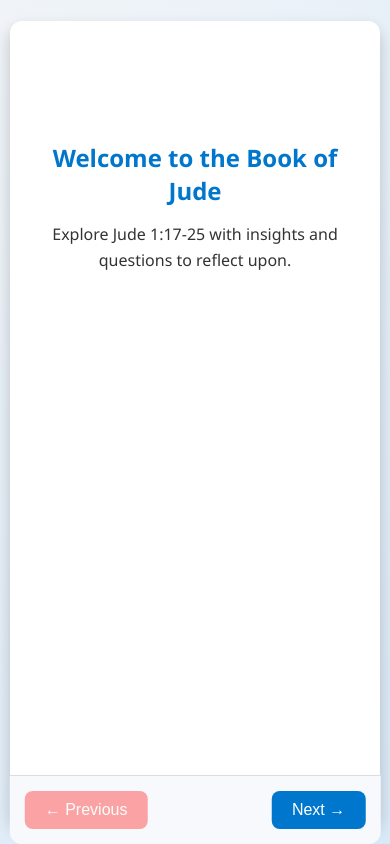
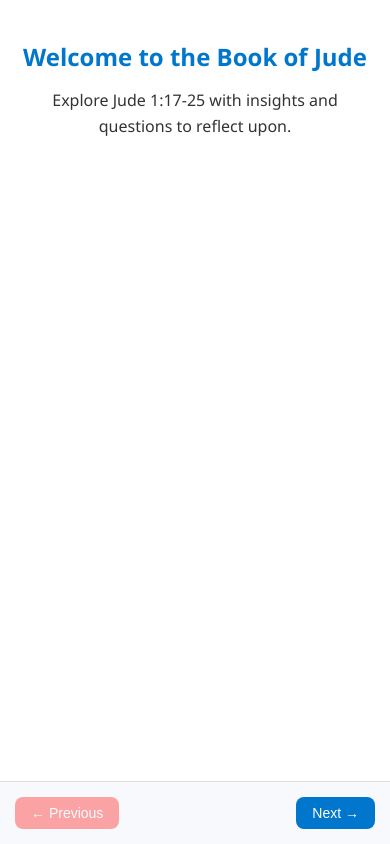
Before and after one commit to devsteve24/sbbs, a plain HTML site: page index.html in a window 390 px wide. Drawn offline with Linux system fonts and the light colour scheme.

Commit message:
Made it responsive

```diff
--- a/index.html
+++ b/index.html
@@ -7,6 +7,7 @@
     <title>Bible Study - Book of Jude</title>
     <style>
         @import url('https://fonts.googleapis.com/css2?family=Patrick+Hand&display=swap');
+
         body {
             font-family: 'Segoe UI', Tahoma, Geneva, Verdana, sans-serif;
             margin: 0;
@@ -14,38 +15,44 @@
             display: flex;
             justify-content: center;
             align-items: center;
-            height: 100vh;
+            min-height: 100vh; /* Ensure it fills the entire screen */
             background: linear-gradient(135deg, #f0f4f8, #d9e9f7);
             color: #333;
         }
+
         #app {
-            width: 95%;
-            max-width: 600px;
+            width: 100%;
+            max-width: 100%; /* Take up the full width */
+            height: 100vh; /* Always fill the viewport height */
             background: #ffffff;
-            border-radius: 12px;
-            box-shadow: 0 8px 16px rgba(0, 0, 0, 0.2);
+            border-radius: 0; /* No rounding for a full-screen feel */
+            box-shadow: none; /* Optional: Remove shadow for full-screen look */
             overflow: hidden;
             display: flex;
             flex-direction: column;
-            height: 95%;
-            position: relative;
+            justify-content: space-between; /* Space the content and buttons evenly */
         }
+
         .slide {
             display: none;
-            padding: 20px 20px 80px; /* Add extra bottom padding for scrollable content */
+            padding: 20px;
             text-align: center;
             transition: opacity 0.3s ease-in-out;
             overflow-y: auto;
             flex: 1;
         }
+
         .slide.active {
             display: block;
             animation: fadeIn 0.5s ease-in-out;
         }
+
         .slide.first-slide {
-            padding-top: 100px; /* Reduced top padding */
+            padding: 40px 20px; /* Equal spacing for the top and bottom */
             text-align: center;
+            flex: 1;
         }
+
         @keyframes fadeIn {
             from {
                 opacity: 0;
@@ -54,19 +61,23 @@
                 opacity: 1;
             }
         }
+
         h2, h3, h4 {
             color: #0077cc;
             margin-bottom: 15px;
         }
+
         p, ul {
             font-size: 1rem;
             line-height: 1.6;
             margin: 10px 0;
         }
+
         ul {
             padding-left: 20px;
             text-align: left;
         }
+
         .verses-box {
             margin-bottom: 20px;
             padding: 15px;
@@ -78,6 +89,7 @@
             text-align: left;
             color: #555;
         }
+
         .content-box {
             margin-top: 20px;
             padding: 15px;
@@ -86,9 +98,11 @@
             border: 1px solid #c0eac8;
             text-align: left;
         }
+
         .content-box h4 {
             color: #2f855a;
         }
+
         .discussion-box {
             margin-top: 20px;
             padding: 15px;
@@ -97,6 +111,7 @@
             border: 1px solid #0077cc;
             text-align: left;
         }
+
         .readonly-box {
             margin-top: 20px;
             padding: 15px;
@@ -105,10 +120,12 @@
             border: 1px solid #0077cc;
             text-align: left;
         }
+
         .readonly-box h5 {
             color: #0077cc;
             font-weight: bold;
         }
+
         textarea {
             width: 100%;
             margin-top: 10px;
@@ -120,27 +137,24 @@
             min-height: 80px;
             box-sizing: border-box;
         }
+
         .answer {
             font-style: italic;
             color: #555;
             margin: 10px 0;
         }
+
         .controls {
             display: flex;
             justify-content: space-between;
             background: #f7f9fc;
             padding: 15px;
             border-top: 1px solid #ddd;
-            position: fixed;
-            bottom: 0;
-            left: 50%;
-            transform: translateX(-50%);
-            max-width: 95%;
             width: 100%;
+            position: relative;
             box-sizing: border-box;
-            border-radius: 0 0 12px 12px;
-            z-index: 10;
         }
+
         button {
             padding: 10px 20px;
             font-size: 16px;
@@ -149,27 +163,47 @@
             cursor: pointer;
             transition: background 0.3s ease-in-out;
         }
+
         button:disabled {
             background: #ccc;
             color: #666;
             cursor: not-allowed;
             opacity: 0.6;
         }
+
         #prev {
             background: #ff6b6b;
             color: white;
         }
+
         #prev:hover:not(:disabled) {
             background: #ff3b3b;
         }
+
         #next {
             background: #0077cc;
             color: white;
         }
+
         #next:hover:not(:disabled) {
             background: #005fa3;
         }
+
+        /* Media Query for Small Screens (Mobile) */
+        @media (max-width: 768px) {
+            .slide.first-slide {
+                padding: 20px; /* Reduce padding for mobile */
+            }
+
+            button {
+                font-size: 14px;
+                padding: 8px 16px;
+            }
+        }
     </style>
+
+
+
 </head>
 <body>
     <div id="app">
```
